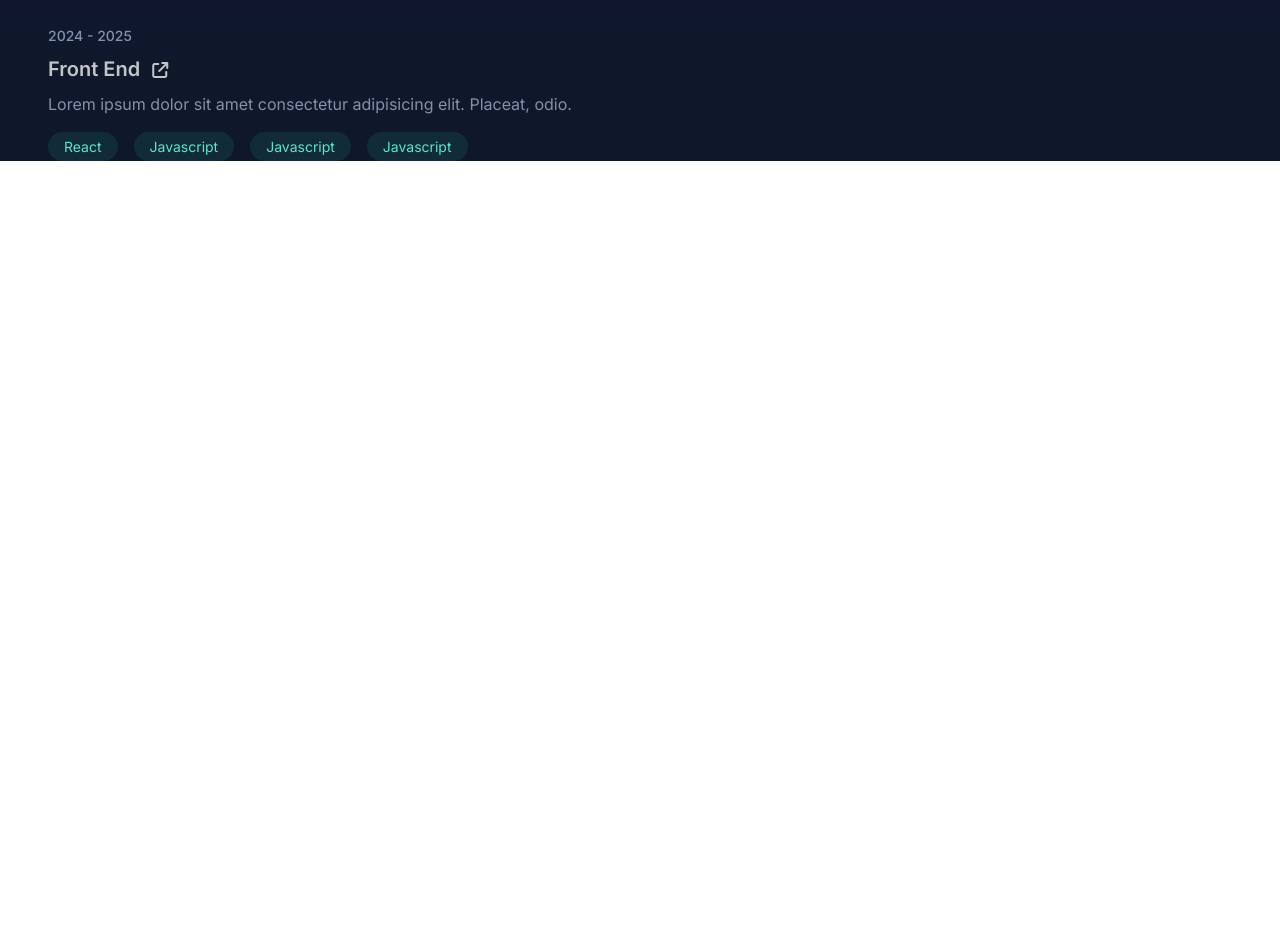
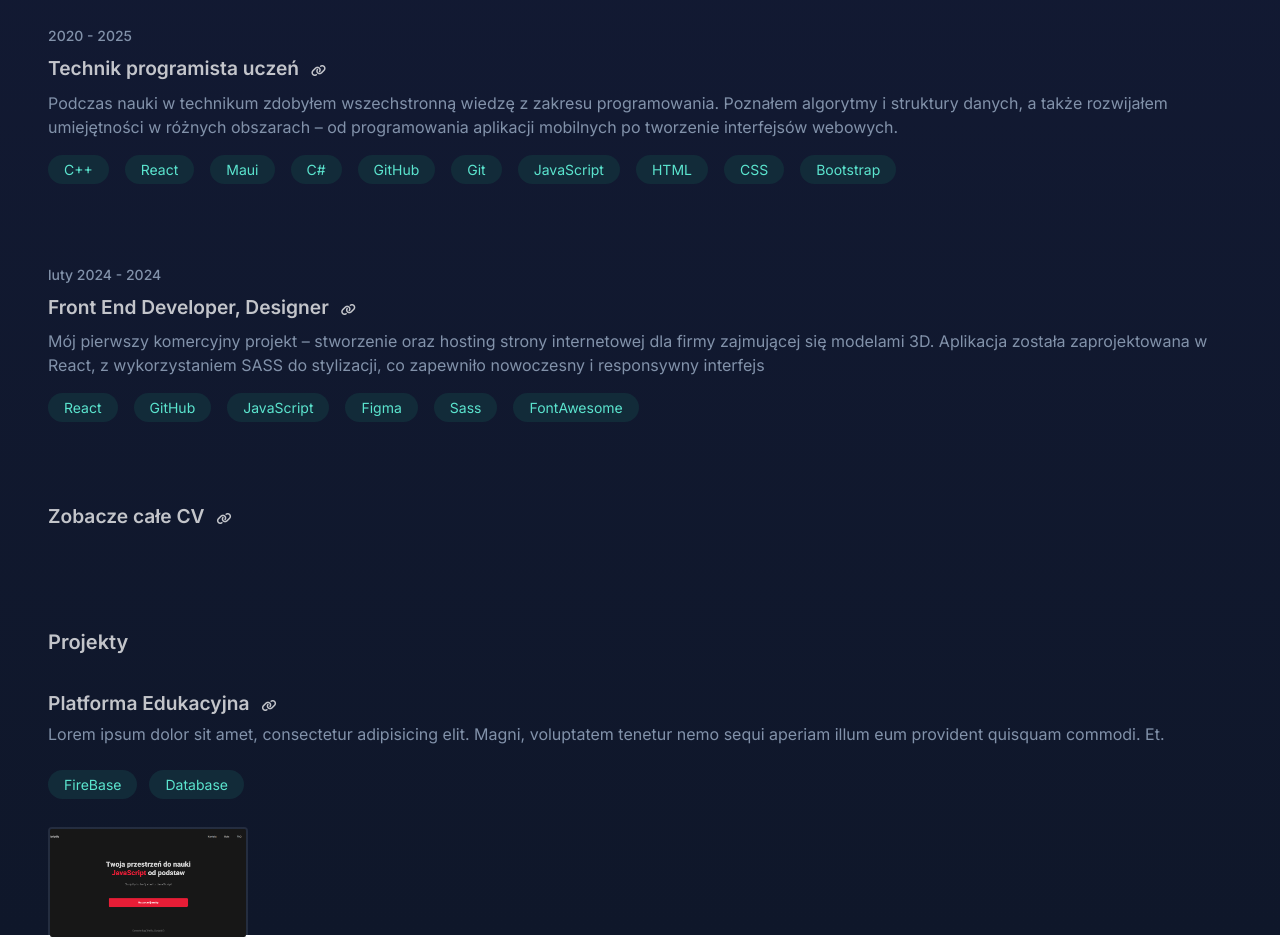
Before and after one commit to kxGeou/actual-Portfolio-website, a React (Vite) app: page / in a window 1280 px wide. Shown: the part 700-1639 px from the top of the page. Before the commit the page ends 861 px from the top, so only its background shows below. Built offline with nearby package versions, Linux system fonts and the light colour scheme.

Commit message:
Experience, Projects
mobile view

```diff
--- a/src/components/Experience.tsx
+++ b/src/components/Experience.tsx
@@ -1,16 +1,35 @@
 import ExperienceBox from "./ui/ExperienceBox";
+import Title from "./ui/Title";
+import { useState } from "react";
+const experienceList = [
+  {
+    description : "Podczas nauki w technikum zdobyłem wszechstronną wiedzę z zakresu programowania. Poznałem algorytmy i struktury danych, a także rozwijałem umiejętności w różnych obszarach – od programowania aplikacji mobilnych po tworzenie interfejsów webowych.",
+    year : "2020 - 2025",
+    job : "Technik programista uczeń",
+    link : "https://www.ckziu.jaworzno.pl/",
+    languages : ["C++", "React", "Maui", "C#", "GitHub", "Git", "JavaScript", "HTML", "CSS", "Bootstrap"]
+  },
 
+  {
+    description : "Mój pierwszy komercyjny projekt – stworzenie oraz hosting strony internetowej dla firmy zajmującej się modelami 3D. Aplikacja została zaprojektowana w React, z wykorzystaniem SASS do stylizacji, co zapewniło nowoczesny i responsywny interfejs",
+    year : "luty 2024 - 2024",
+    job : "Front End Developer, Designer",
+    link : "https://r3dmotion.com/",
+    languages : ["React", "GitHub", "JavaScript", "Figma", "Sass", "FontAwesome"]
+  },
+
+]
 export default function Experience() {
+
+  const [hover, isHover] = useState(false)
+
   return (
     <section>
         <h2 className="font-semibold text-[20px] mb-8">Doświadczenie</h2>
-        <ExperienceBox
-        description="Lorem ipsum dolor sit amet consectetur adipisicing elit. Placeat, odio."
-        languages={["React", "Javascript", "Javascript", "Javascript"]}
-        year="2024 - 2025"
-        job="Front End"
-        link="qwe"
-        ></ExperienceBox>
+        {experienceList.map((exp, expIndex) => (
+          <ExperienceBox description={exp.description} key={expIndex} year={exp.year} link={exp.link} job={exp.job} languages={exp.languages}></ExperienceBox>
+        ))}
+        <span className="cursor-pointer" onMouseEnter={() => isHover(!hover)}  onMouseLeave={() => isHover(!hover)}><Title name={"Zobacze całe CV"} isHover={hover}></Title></span>
     </section>
   )
 }
--- /dev/null
+++ b/src/components/Projects.tsx
@@ -0,0 +1,10 @@
+import Project from "./ui/Project";
+import Scriptly from '../assets/images/scriptly.png'
+export default function Projects() {
+  return (
+    <section>
+        <h2 className="font-semibold text-[20px] mb-8">Projekty</h2>
+        <Project languages={["FireBase", "Database"]} image={Scriptly} alternative="scriptly" project="Platforma Edukacyjna" description="Lorem ipsum dolor sit amet, consectetur adipisicing elit. Magni, voluptatem tenetur nemo sequi aperiam illum eum provident quisquam commodi. Et."></Project>
+    </section>
+  )
+}
--- a/src/components/ui/ExperienceBox.tsx
+++ b/src/components/ui/ExperienceBox.tsx
@@ -1,11 +1,12 @@
 import { Link } from "react-router-dom";
 import Language from "./Language";
-
+import { useState } from "react";
+import Title from "./Title";
 type TExperienceBox = {
   year: string;
   job: string;
   description: string;
-  languages : string[];
+  languages: string[];
   link: string;
 };
 
@@ -17,20 +18,25 @@ export default function ExperienceBox({
   languages,
   link,
 }: TExperienceBox) {
+
+  const [hover, setHover] = useState<boolean>(false);
+
+
   return (
-    <div className="flex flex-col justify-start items-start">
+    <Link to={link}>
+      <div className="flex flex-col justify-start items-start mb-20" onMouseEnter={() => setHover(!hover)} onMouseLeave={() => setHover(!hover)}>
         <div className="mb-4 flex flex-col gap-2">
-        <p className="text-not-active font-medium text-[14px]">{year}</p>
-        <Link to={link}> <h2 className="font-semibold text-[1.25rem] flex justify-start items-center gap-3">{job} <span><i className="fa-solid fa-arrow-up-right-from-square text-[1rem]"></i></span></h2></Link>
-        <p className="text-not-active">{description}</p>
+          <p className={`text-not-active font-medium text-[14px] `}>{year}</p>
+            <Title name={job} isHover={hover}></Title>
+          <p className="text-not-active text-wrap">{description}</p>
         </div>
 
-    <div className="flex gap-4 flex-wrap">
+        <div className="flex gap-4 flex-wrap max-w-full w-full">
           {languages.map((lang, langIndex) => (
             <Language name={lang} key={langIndex}></Language>
           ))}
         </div>
-
       </div>
+    </Link>
   );
 }
--- /dev/null
+++ b/src/components/ui/Project.tsx
@@ -0,0 +1,32 @@
+import Language from "./Language";
+import Title from "./Title";
+import { useState } from "react";
+type TProject = {
+    project : string;
+    description : string;
+    languages?: string[];
+    image : any;
+    alternative : string ;
+}
+
+export default function Project({project, description, languages, image, alternative } : TProject) {
+    const [hover, isHover] = useState<boolean>(false)
+
+    return (
+    <div onMouseEnter={() => isHover(!hover)} onMouseLeave={() => isHover(!hover)} className="cursor-pointer ">
+        <Title name={project} isHover={hover}></Title>
+        <p className={`text-not-active text-wrap mt-1 ${languages?.length ? "" : "mb-5"}`}>{description}</p>
+
+        {languages?.length && (
+            <div className="flex gap-3 my-6">
+                {languages?.map((item, itemIndex) => (
+                    <Language name={item} key={itemIndex}></Language>
+                ))}
+            </div>
+            )
+        }
+
+        <img src={image} alt={alternative} loading="lazy" className={`max-w-[200px] aspect-video object-cover rounded border-2 border-slate-200/10 transition ${hover ? "border-slate-200/30" : ""} sm:order-1 sm:col-span-2 sm:translate-y-1`}/>
+    </div>
+  )
+}
--- /dev/null
+++ b/src/components/ui/Title.tsx
@@ -0,0 +1,12 @@
+type Ttitle = {
+    name : string
+    isHover : boolean;
+}
+
+export default function Title({name, isHover} : Ttitle) {
+  return (
+    <div>
+        <h2 className={`font-semibold text-[1.20rem] flex justify-start items-center gap-3 ${isHover ? "text-text-box" : ""}`}>{name} <span><i className={`transition-all duration-400 fa-solid fa-link text-[0.75rem] ${isHover ? "-translate-y-1.25" : ""}`}></i></span></h2>
+    </div>
+  )
+}
--- a/src/pages/MainPage.tsx
+++ b/src/pages/MainPage.tsx
@@ -1,15 +1,17 @@
 import About from "../components/About";
 import Experience from "../components/Experience";
 import Header from "../components/Header";
+import Projects from "../components/Projects";
 
 export default function MainPage() {
 
   return (
-    <main className="min-w-screen cont">
-      <div className={`cont text-text/75 mx-auto min-h-screen max-w-screen-xl px-6 py-12 md:px-12 md:py-16 lg:py-0 space-y-24`}>
+    <main className=" cont ">
+      <div className={`cont  text-text/75 mx-auto min-h-screen max-w-screen-xl px-6 py-12 md:px-12 md:py-16 lg:py-0 space-y-24`}>
        <Header></Header>
        <About></About>
        <Experience></Experience>
+       <Projects></Projects>
     </div>
     </main>
 
```
Also changed, not shown: src/assets/images/scriptly.png (added). Lines whose indentation alone changed are shown as unchanged.
